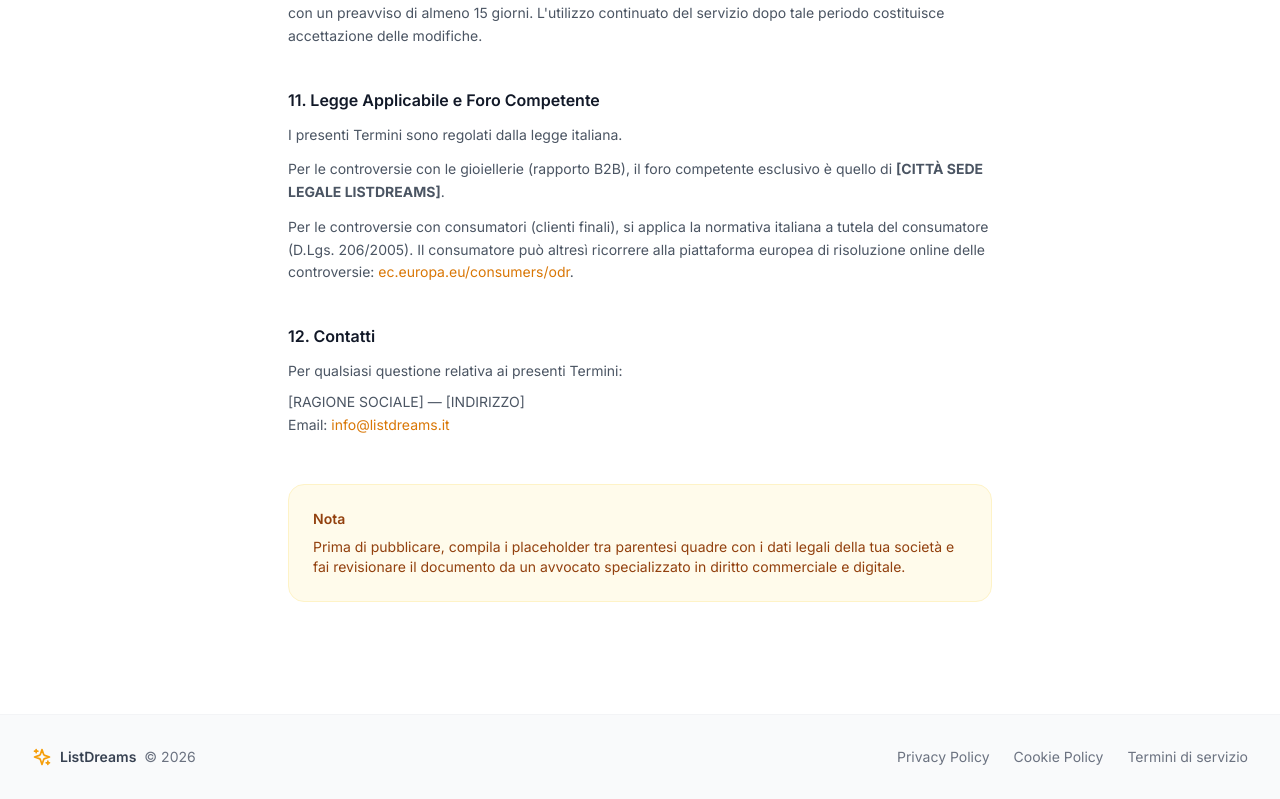
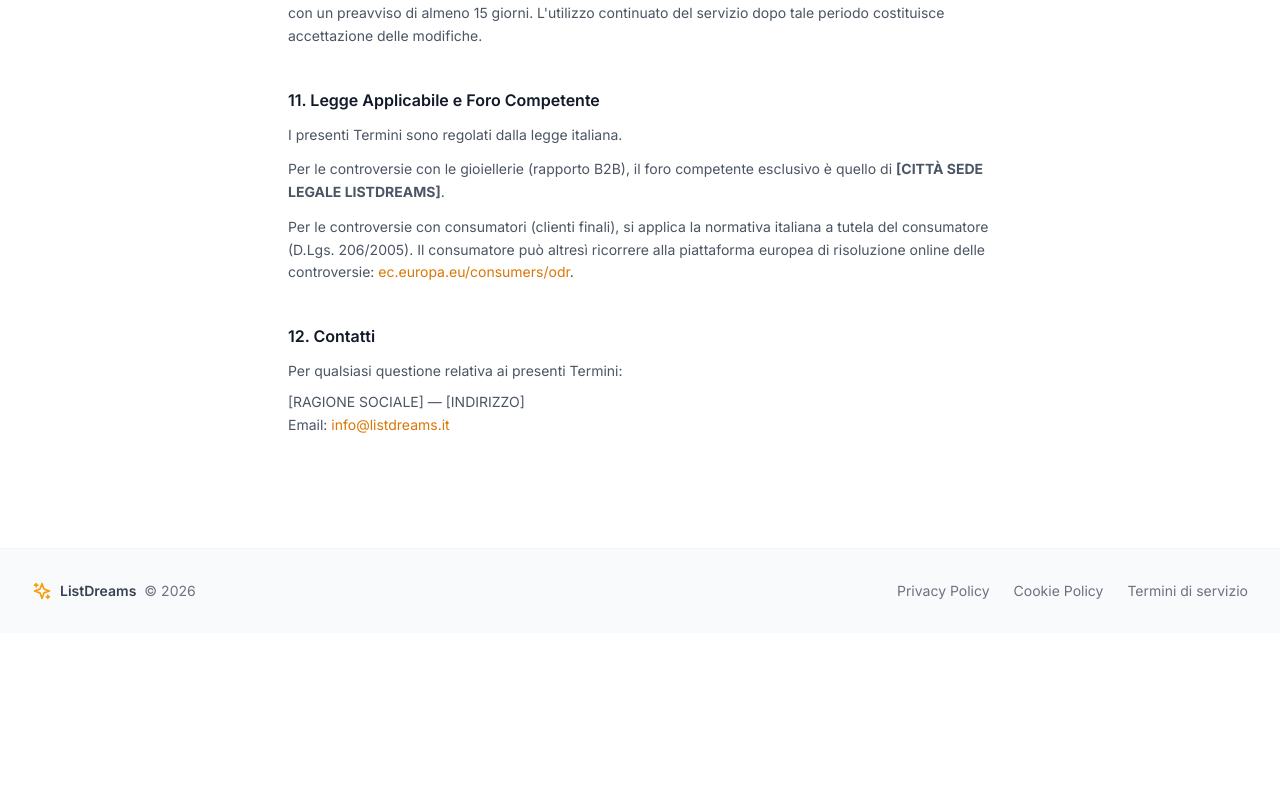
Before and after one commit to giuschil/mondodoro-webapp, a Next.js app in the folder frontend/: page /terms in a window 1280 px wide. Shown: the part 3676-4475 px from the top of the page. After the commit the page ends 4309 px from the top, so only its background shows below. Built offline with nearby package versions, Linux system fonts and the light colour scheme; no server answers.

Commit message:
fix: remove internal note from terms page

```diff
--- a/frontend/src/app/terms/page.tsx
+++ b/frontend/src/app/terms/page.tsx
@@ -311,13 +311,6 @@ export default function TermsPage() {
           ))}
         </div>
 
-        <div className="mt-12 rounded-2xl bg-amber-50 border border-amber-100 p-6 text-sm text-amber-800">
-          <p className="font-semibold mb-2">Nota</p>
-          <p>
-            Prima di pubblicare, compila i placeholder tra parentesi quadre con i dati legali della tua società
-            e fai revisionare il documento da un avvocato specializzato in diritto commerciale e digitale.
-          </p>
-        </div>
       </main>
 
       <footer className="border-t border-gray-100 bg-gray-50 mt-12">
```
